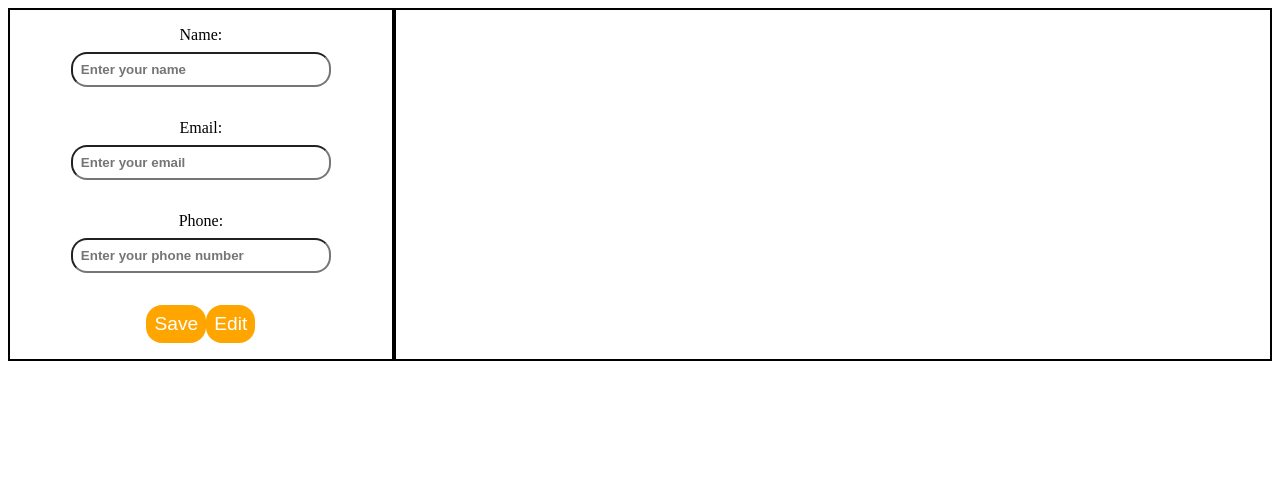
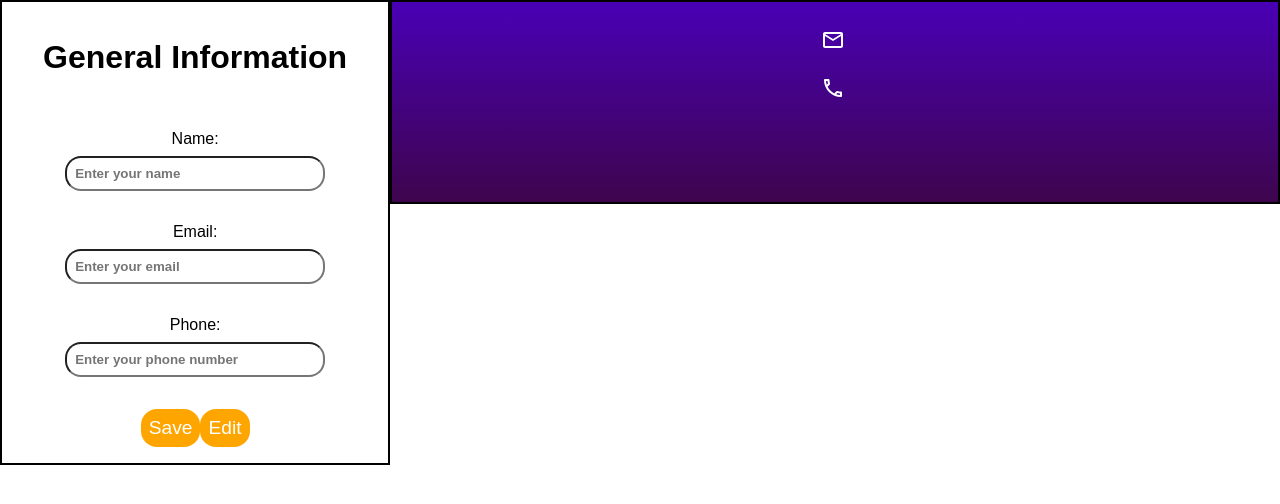
Before and after one commit to Rel1able/CV-Application, a React (Vite) app: page / in a window 1280 px wide. Shown: the top 504 px of the page. Built offline with nearby package versions, Linux system fonts and the light colour scheme.

Commit message:
improved styling, added icons

```diff
--- a/src/components/GeneralDIsplayComponent.jsx
+++ b/src/components/GeneralDIsplayComponent.jsx
@@ -3,8 +3,8 @@ export default function GeneralDisplayComponent({name, email, phone}){
     return(
         <div className="general-info-data">
             <h1>{name}</h1>
-            <h3>{email}</h3>
-            <h3>{phone}</h3>
+            <h3><img className="icon" src="../public/emailIcon.svg"/>{email}</h3>
+            <h3><img className="icon" src="../public/phoneIcon.svg"/>{phone}</h3>
         </div>
     )
 }
--- a/src/components/GeneralDivComponent.jsx
+++ b/src/components/GeneralDivComponent.jsx
@@ -2,6 +2,7 @@ import Buttons from "./Buttons.jsx";
 export default function GeneralDivComponent({ name, email, phone, setIsEditing}) {
     return (
         <div className="general-divs">
+            <h1>General Information</h1>
             <h3>Name: <div>{name}</div></h3>
             <h3>Email: <div>{email}</div></h3>
             <h3>Phone: <div>{phone}</div></h3>
--- a/src/components/GeneralInputComponent.jsx
+++ b/src/components/GeneralInputComponent.jsx
@@ -17,7 +17,9 @@ export default function GeneralInputComponent({ name, setName, email, setEmail,
 
 
     return (
+
         <div className="general-inputs">
+            <h1>General Information</h1>
             <label className="input-label">
                 Name:
                 <input type="text"
--- a/src/index.css
+++ b/src/index.css
@@ -1,3 +1,13 @@
+body{
+    margin: 0;
+    padding: 0;
+    box-sizing: border-box;
+}
+
+*{
+    font-family: Arial, sans-serif;
+}
+
 input{
     border-radius: 1rem;
     padding: 0.5rem;
@@ -18,3 +28,11 @@ button{
 button:hover{
     background-color: rgb(222, 146, 4);
 }
+
+.icon{
+    width: 1.5rem;
+    position: relative;
+    top: 5px;
+    filter: invert(1);
+    margin-right: 5px;
+}
--- a/src/styles/generalInputs.css
+++ b/src/styles/generalInputs.css
@@ -28,4 +28,19 @@ input{
     text-align: center;
     border: 2px solid;
     width: 100%;
+    height: 200px;
+    background: linear-gradient(rgb(73, 0, 181), rgb(62, 5, 77));
 }
+
+.general-divs h3{
+    font-size: 14px;
+}
+
+.general-info-data h1, .general-info-data h3{
+    color: white;
+    font-weight: bold;
+}
+.general-divs h3 div{
+    font-size: 16px;
+    margin-top: 10px;
+}
```
Also changed, not shown: public/emailIcon.svg (added), public/phoneIcon.svg (added).
